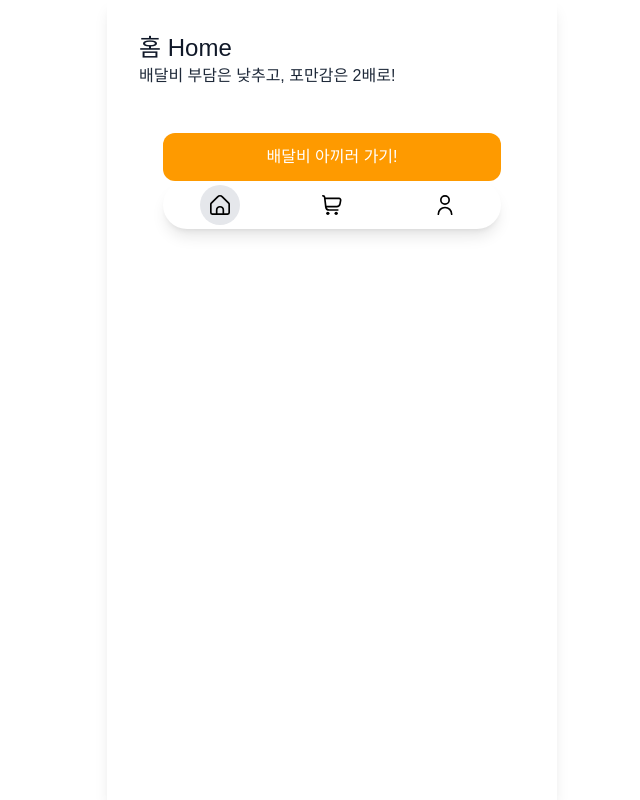
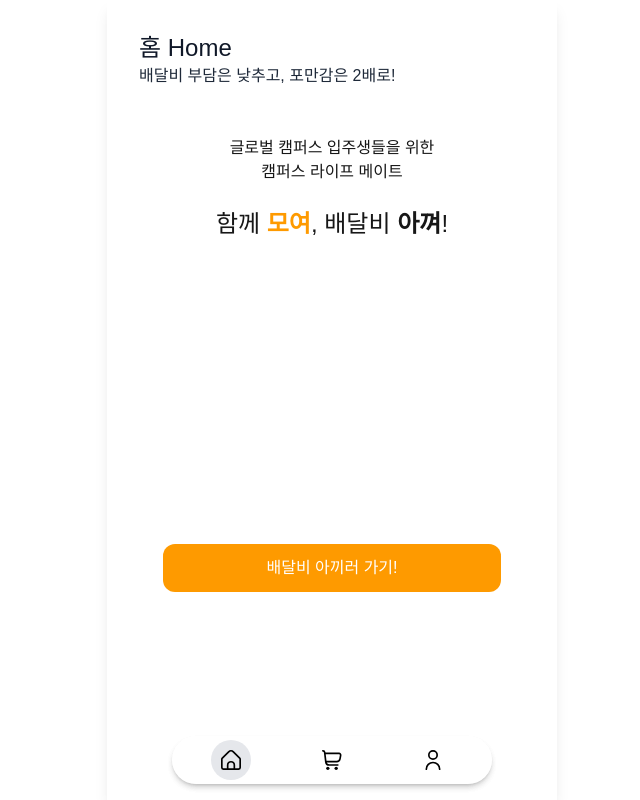
Before and after one commit to babgroup/Dutchpay, a Next.js app in the folder frontend/: page / in a window 1280 px wide. Shown: the whole page, without its empty margins (308-948 px from the left). Built offline with nearby package versions, Linux system fonts and the light colour scheme.

Commit message:
✨ feat : BottomNav를 layout 에서 사용

```diff
--- a/frontend/src/app/components/BottomNav.tsx
+++ b/frontend/src/app/components/BottomNav.tsx
@@ -4,34 +4,22 @@ import Image from "next/image";
 import Link from "next/link";
 import { usePathname } from "next/navigation";
 
-export default function BottomNav() {
+interface BottomNavProps {
+  href: string;
+  iconSrc: string;
+  alt: string;
+}
+
+export default function BottomNav({ href, iconSrc, alt }: BottomNavProps) {
   const pathname = usePathname();
+  const isActive = pathname === href;
 
-  return(
-    <div className="w-3/4 h-12 bg-white rounded-3xl shadow-lg flex items-center justify-around">
-      <Link href="/">
-        <div className={`relative w-10 h-10 rounded-full hover:bg-gray-200 flex items-center justify-center transition
-          ${pathname === "/" ? "bg-gray-200" : "bg-white"}`}
-        >
-          <Image src="/home.svg" alt="home icon" fill className={`object-contain p-2.5`} />
-        </div>
-      </Link>
-
-      <Link href="/delivery">
-        <div className={`relative w-10 h-10  rounded-full hover:bg-gray-200 flex items-center justify-center transition
-          ${pathname === "/delivery" ? "bg-gray-200" : "bg-white"}`}
-        >
-          <Image src="/delivery.svg" alt="delivery icon" fill className={`object-contain p-2.5`} />
-        </div>
-      </Link>
-
-      <Link href="/user">
-        <div className={`relative w-10 h-10  rounded-full hover:bg-gray-200 flex items-center justify-center transition
-          ${pathname === "/user" ? "bg-gray-200" : "bg-white"}`}
-        >
-          <Image src="/user.svg" alt="user icon" fill className={`object-contain p-2.5`} />
-        </div>
-      </Link>
-    </div>
-  )
+  return (
+    <Link href={href}>
+      <div className={`relative w-10 h-10 rounded-full flex items-center justify-center transition
+        ${isActive ? "bg-gray-200" : "bg-white"} hover:bg-gray-200`}>
+        <Image src={iconSrc} alt={alt} fill className="object-contain p-2.5" />
+      </div>
+    </Link>
+  );
 }
--- a/frontend/src/app/components/BottomNavLayout.tsx
+++ b/frontend/src/app/components/BottomNavLayout.tsx
@@ -1,17 +1,11 @@
 import BottomNav from "./BottomNav";
 
-export default function BottomNavLayout({ children }: { children: React.ReactNode }) {
+export default function BottomNavLayout({ children }: { children?: React.ReactNode }) {
   return (
-    <div className="font-sans grid grid-rows-[auto_1fr_auto] min-h-screen p-8 gap-16">
-      <header className="w-full flex justify-center">
-        {/* 헤더 영역 필요 시 추가 */}
-      </header>
-
-      <main className="w-full flex justify-center items-center">{children}</main>
-
-      <footer className="w-full flex justify-center items-center">
-        <BottomNav />
-      </footer>
+    <div className="fixed bottom-4 left-1/2 transform -translate-x-1/2 w-1/4 h-12 bg-white rounded-3xl shadow-md flex items-center justify-around p-2">
+      <BottomNav href="/" iconSrc="/home.svg" alt="home icon" />
+      <BottomNav href="/delivery" iconSrc="/delivery.svg" alt="delivery icon" />
+      <BottomNav href="/user" iconSrc="/user.svg" alt="user icon" />
     </div>
   );
 }
--- a/frontend/src/app/delivery/page.tsx
+++ b/frontend/src/app/delivery/page.tsx
@@ -1,18 +1,17 @@
-import BottomNav from "../components/BottomNav";
 import RoomListDiv from "./components/RoomListDiv";
 import Title from "../components/Title";
+import PlusButton from "./components/PlusButton";
+import BottomNavLayout from "../components/BottomNavLayout";
 
 export default async function Home() {
 
   return (
-    <div className="flex flex-col items-center w-full h-full overflow-auto pt-0">
+    <div className="flex flex-col items-center w-full h-full overflow-auto pt-0 mb-20">
       <Title mainTitle="배달 Delivery" subTitle="배달비 부담은 낮추고, 포만감은 2배로!" />
       <RoomListDiv />
 
 
-      <div className="w-full flex justify-center">
-        <BottomNav />
-      </div>
+      <PlusButton />
     </div>
   );
 }
--- a/frontend/src/app/layout.tsx
+++ b/frontend/src/app/layout.tsx
@@ -1,6 +1,6 @@
 import type { Metadata } from "next";
 import "./globals.css";
-import Title from "./components/Title";
+import BottomNavLayout from "./components/BottomNavLayout";
 
 export const metadata: Metadata = {
   title: "글로벌캠퍼스 더치페이",
@@ -26,6 +26,7 @@ export default function RootLayout({
           {children}
         </div>
       </body>
+      <BottomNavLayout />
     </html>
   );
 }
--- a/frontend/src/app/page.tsx
+++ b/frontend/src/app/page.tsx
@@ -1,22 +1,25 @@
-import Link from "next/link";
-import BottomNav from "./components/BottomNav";
 import BasicButton from "./components/BasicButton";
+import BottomNavLayout from "./components/BottomNavLayout";
 import Title from "./components/Title";
 
 export default function Home() {
   return (
-    <div className="flex flex-col items-center w-full h-full overflow-auto pt-0">
+    <div>
       <Title mainTitle="홈 Home" subTitle="배달비 부담은 낮추고, 포만감은 2배로!"/>
-      <div className="w-full flex justify-center">
+
+      <div className="flex flex-col justify-center items-center m-4">
+        <p className="">글로벌 캠퍼스 입주생들을 위한</p>
+        <p className="">캠퍼스 라이프 메이트</p>
+        <p className="m-6 text-2xl">
+          함께 <span className="text-amber-500 font-bold">모여</span>, 배달비 <span className="text--500 font-bold">아껴</span>!
+        </p>
+      </div>
+
+      <div className="mt-70 w-full flex justify-center">
         <BasicButton text="배달비 아끼러 가기!" href="/delivery" />
       </div>
 
-      <div className="w-full flex justify-center items-center">
-      </div>
-
-      <div className="w-full flex justify-center">
-        <BottomNav />
-      </div>
+      <BottomNavLayout />
     </div>
   );
 }
```
